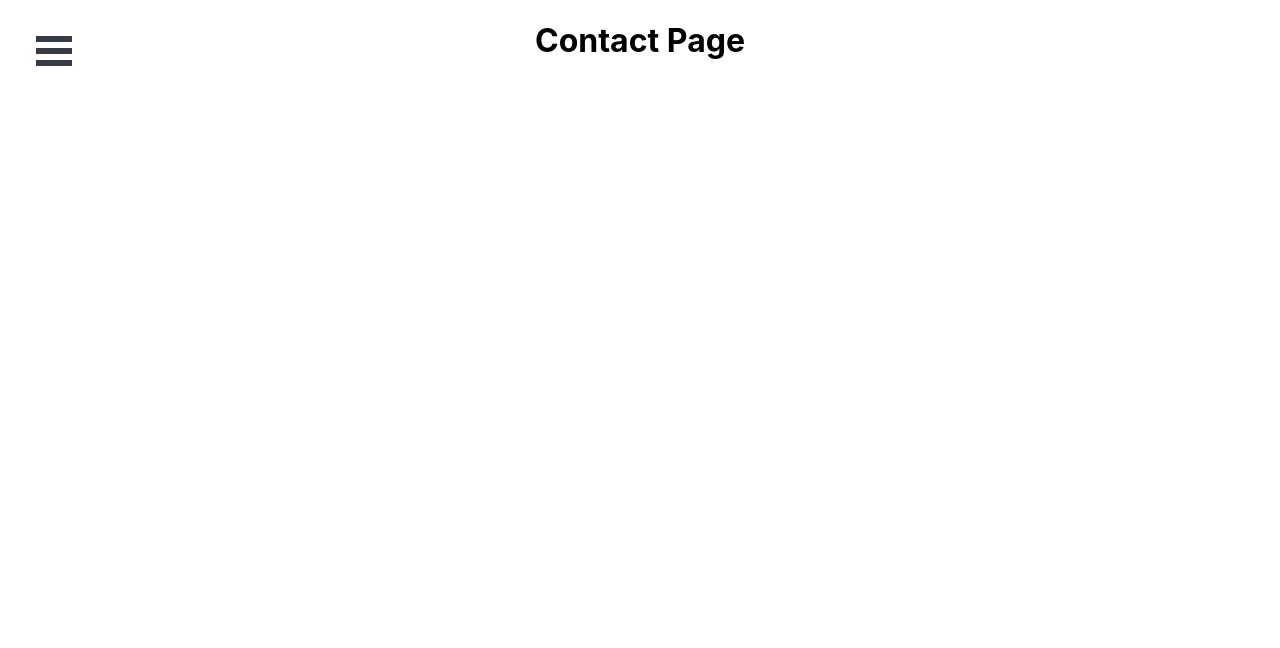
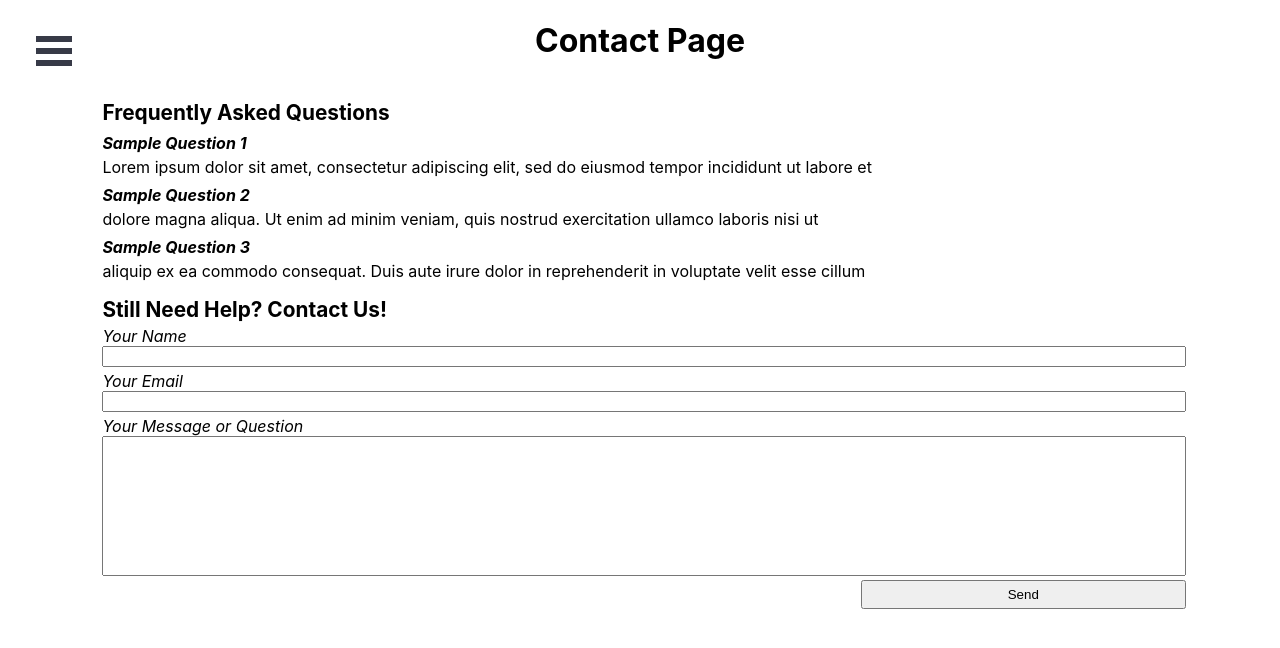
Before and after one commit to software-students-spring2022/final-project-mycryptopal, a React (Create React App) app in the folder front-end/: page /contact in a window 1280 px wide. Shown: the top 648 px of the page. Built offline with nearby package versions, Linux system fonts and the light colour scheme.

Commit message:
Implemented and styled contact us page as per prototype

```diff
--- a/front-end/src/App.css
+++ b/front-end/src/App.css
@@ -1,5 +1,10 @@
-.App {
+#page-title {
   text-align: center;
+}
+
+#page-content {
+  margin-top: 3vh;
+  margin-left:8%;
 }
 
 #page-wrap {
--- a/front-end/src/Contact.css
+++ b/front-end/src/Contact.css
@@ -0,0 +1,45 @@
+.section {
+    display: flex;
+    flex-direction: column;
+    width: 92%;
+    text-align: justify;
+}
+
+.section-header {
+    font-weight: bold;
+    font-size: 1.3em;
+    margin-top: 2vh;
+}
+
+.question {
+    font-weight: bold;
+    font-style: italic;
+    margin-top: 1vh;
+}
+
+.answer {
+    margin-top: 0.5vh;
+}
+
+form {
+    display: flex;
+    flex-direction: column;
+}
+
+#submitButton {
+    margin-top: 0.5vh;
+    margin-left: auto;
+    margin-right: 0;
+    width: 30%;
+    height: 2.2em;
+}
+
+label {
+    margin-top: 0.5vh;
+    font-style: italic;
+}
+
+textarea {
+    resize: none;
+    height: 10em;
+}
--- a/front-end/src/Contact.js
+++ b/front-end/src/Contact.js
@@ -2,7 +2,53 @@ import './Contact.css';
 
 function Contact() {
     return (
-        <h1>Contact Page</h1>
+        <>
+            <div id="page-title">
+                <h1>Contact Page</h1>
+            </div>
+            <div id="page-content">
+                <div id="faq" className="section">
+                    <div className="section-header">
+                        Frequently Asked Questions
+                    </div>
+                    <div className="question">
+                        Sample Question 1
+                    </div>
+                    <div className="answer">
+                        Lorem ipsum dolor sit amet, consectetur adipiscing elit, sed do eiusmod tempor incididunt ut labore et
+                    </div>
+                    <div className="question">
+                        Sample Question 2
+                    </div>
+                    <div className="answer">
+                        dolore magna aliqua. Ut enim ad minim veniam, quis nostrud exercitation ullamco laboris nisi ut
+                    </div>
+                    <div className="question">
+                        Sample Question 3
+                    </div>
+                    <div className="answer">
+                        aliquip ex ea commodo consequat. Duis aute irure dolor in reprehenderit in voluptate velit esse cillum
+                    </div>
+                </div>
+
+                <div id="contact-us" className="section">
+                    <div className="section-header">
+                        Still Need Help? Contact Us!
+                    </div>
+                    <form name="contact-form" action="/contact" method="GET">
+                        <label for="contact-name">Your Name</label>
+                        <input name="contact-name" type="text"></input>
+                        <label for="contact-email">Your Email</label>
+                        <input name="contact-email" type="text"></input>
+                        <label for="contact-message">Your Message or Question</label>
+                        <textarea name="contact-message" type="text"></textarea>
+                        <input id="submitButton" type="button" value="Send"></input>
+                    </form>
+                </div>
+            </div>
+
+        </>
+
     )
 }
 
```
